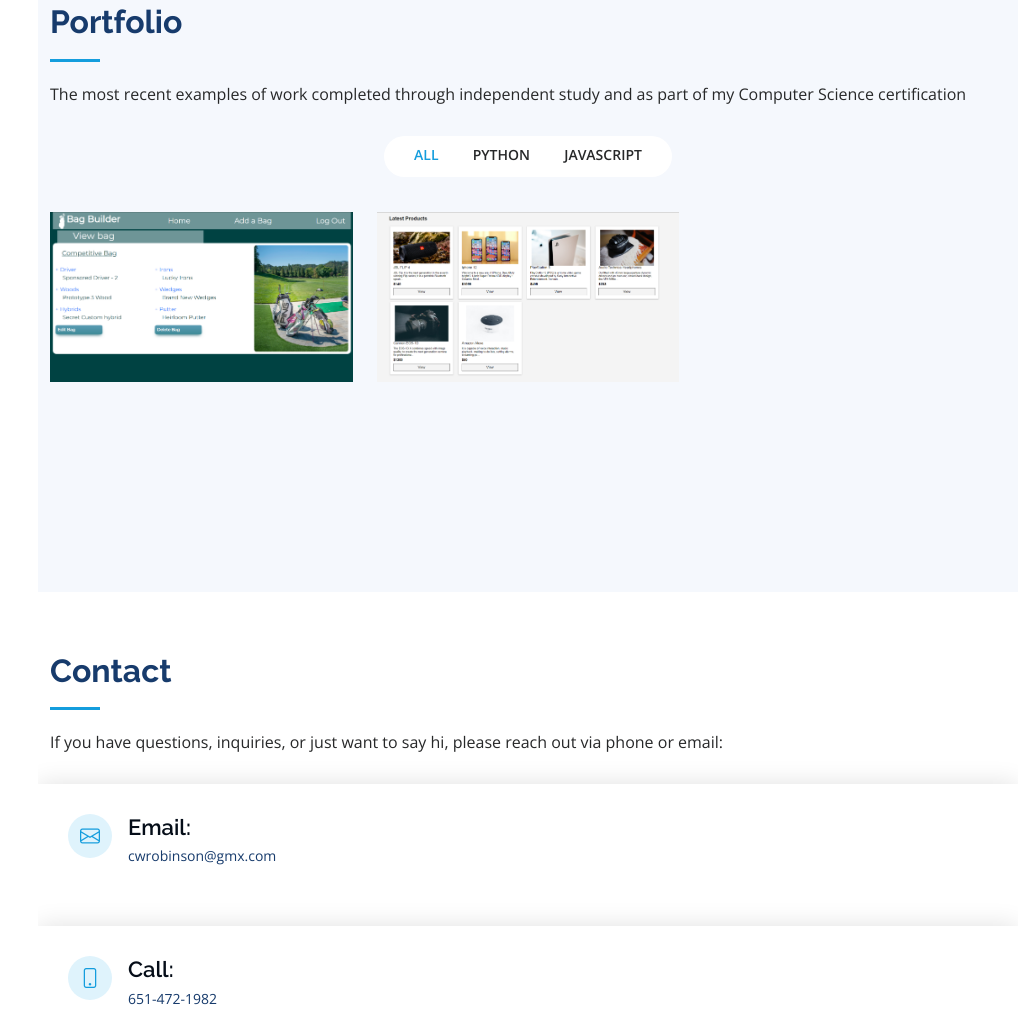
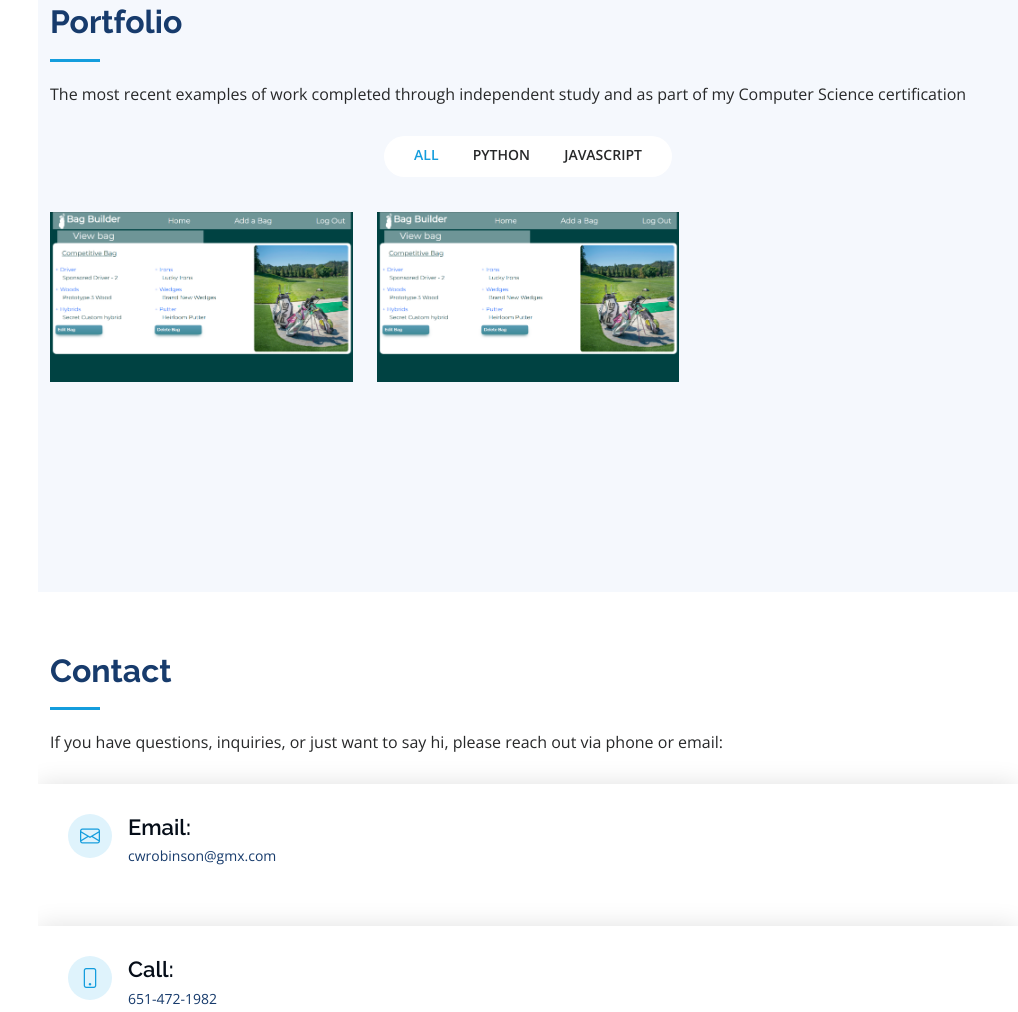
Before and after one commit to Col-R/my_portfolio, a plain HTML site: page index.html in a window 1280 px wide. Shown: the part 3172-4184 px from the top of the page, without its empty margins (262-1280 px from the left). Drawn offline with nearby package versions, Linux system fonts and the light colour scheme.

Commit message:
updated img reference

```diff
--- a/index.html
+++ b/index.html
@@ -383,7 +383,7 @@
 
           <div class="col-lg-4 col-md-6 portfolio-item filter-js">
             <div class="portfolio-wrap">
-              <img src="assets/img/portfolio/mern_site.png" class="img-fluid" alt="MERN site">
+              <img src="assets/img/portfolio/portfolio-python-1.png" class="img-fluid" alt="MERN site">
               <div class="portfolio-links">
                 <a href="assets/img/portfolio/mern_site.png" target="_blank" data-gallery="portfolioGallery"
                   class="portfolio-lightbox" title="App 2"><i class="bx bx-plus"></i></a>
```
